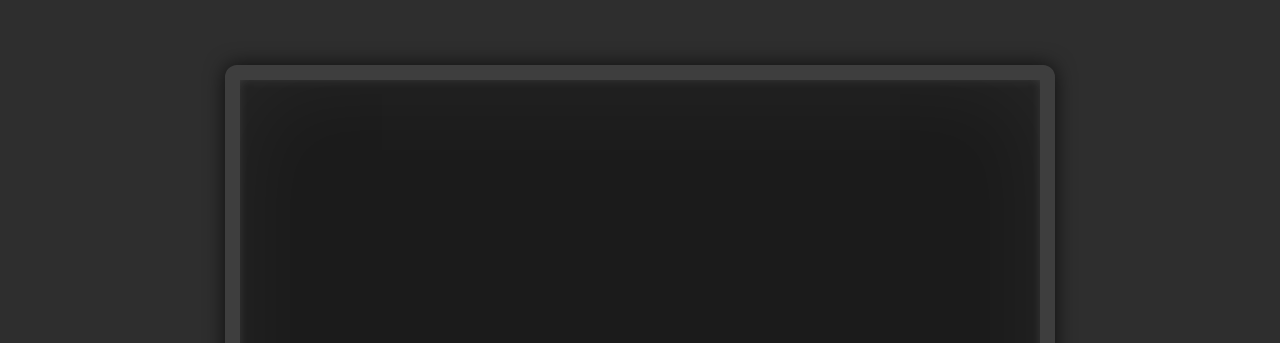
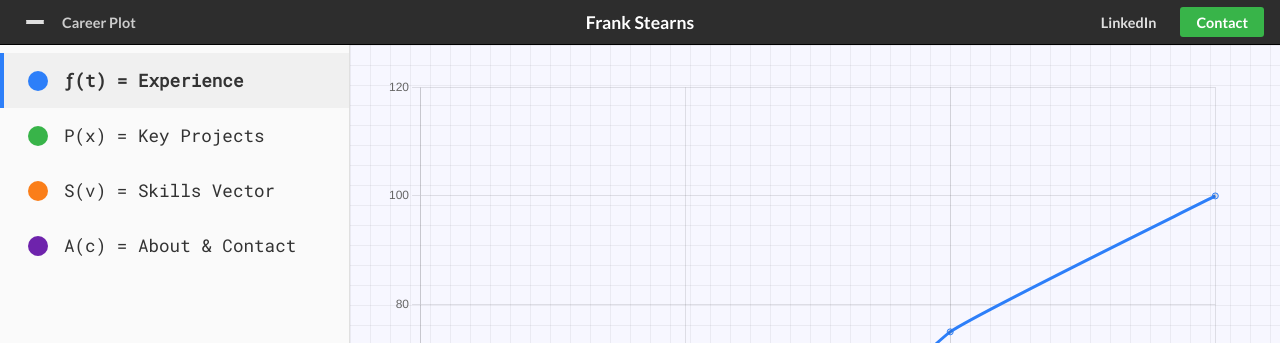
Before and after one commit to FrankStearns/FrankStearns.github.io, a plain HTML site: page index.html in a window 1280 px wide. Shown: the top 343 px of the page. Drawn offline with nearby package versions, Linux system fonts and the light colour scheme.

Commit message:
Initial implementation with Desmos design

```diff
--- a/index.html
+++ b/index.html
@@ -1,13 +1,65 @@
 <!DOCTYPE html>
 <html lang="en">
 <head>
-  <meta charset="UTF-8">
-  <title>Frank Stearns</title>
-  <link rel="stylesheet" href="style.css">
+    <meta charset="UTF-8">
+    <meta name="viewport" content="width=device-width, initial-scale=1.0">
+    <title>Frank Stearns | Career Plot</title>
+    <link rel="stylesheet" href="style.css">
+    <link rel="preconnect" href="https://fonts.googleapis.com">
+    <link rel="preconnect" href="https://fonts.gstatic" crossorigin>
+    <link href="https://fonts.googleapis.com/css2?family=Lato:wght@400;700&family=Roboto+Mono&display=swap" rel="stylesheet">
 </head>
 <body>
-  <div class="chalkboard">
-    <h1>Frank Stearns</h1>
-  </div>
+    <header class="top-header">
+        <div class="header-section header-left">
+            <button class="hamburger-icon">
+                <span></span>
+                <span></span>
+                <span></span>
+            </button>
+            <span class="graph-title">Career Plot</span>
+        </div>
+        <div class="header-section header-middle">
+            <span class="user-name">Frank Stearns</span>
+        </div>
+        <div class="header-section header-right">
+            <a href="https://www.linkedin.com/in/frank-stearns/" target="_blank" class="header-button">LinkedIn</a>
+            <a href="mailto:dstearns@colgate.edu" class="header-button signup">Contact</a>
+        </div>
+    </header>
+
+    <div class="desmos-container">
+        <aside class="sidebar">
+            <div class="expression-list">
+                <div class="expression-item" data-section="experience">
+                    <span class="color-icon" style="background-color: #2d7ff9;"></span>
+                    <code>ƒ(t) = Experience</code>
+                </div>
+                <div class="expression-item" data-section="projects">
+                    <span class="color-icon" style="background-color: #38b449;"></span>
+                    <code>P(x) = Key Projects</code>
+                </div>
+                <div class="expression-item" data-section="skills">
+                    <span class="color-icon" style="background-color: #fa7e19;"></span>
+                    <code>S(v) = Skills Vector</code>
+                </div>
+                <div class="expression-item" data-section="about">
+                    <span class="color-icon" style="background-color: #6e23ac;"></span>
+                    <code>A(c) = About & Contact</code>
+                </div>
+            </div>
+            <div class="add-expression">
+                <a href="./Frank-Stearns-Resume.pdf" download>+ Download PDF</a>
+            </div>
+        </aside>
+
+        <main class="main-pane">
+            <div id="content-display"></div>
+            <canvas id="chart-canvas"></canvas>
+        </main>
+    </div>
+
+    <script src="https://cdn.jsdelivr.net/npm/chart.js"></script>
+    <script src="script.js"></script>
 </body>
 </html>
--- /dev/null
+++ b/script.js
@@ -0,0 +1,124 @@
+document.addEventListener('DOMContentLoaded', function() {
+    const sidebarItems = document.querySelectorAll('.expression-item');
+    const chartCanvas = document.getElementById('chart-canvas');
+    const contentDisplay = document.getElementById('content-display');
+    const ctx = chartCanvas.getContext('2d');
+    let currentChart = null; // To hold the active chart instance
+
+    // --- DATA FOR VISUALIZATIONS ---
+    const data = {
+        experience: {
+            labels: ['Colgate Start', 'Select Health', 'Walmart', 'Graduation'],
+            datasets: [{
+                label: 'Career Trajectory',
+                data: [10, 30, 75, 100],
+                borderColor: '#2d7ff9',
+                tension: 0.1,
+                fill: false,
+            }]
+        },
+        skills: {
+            labels: ['Java/Python', 'Quantitative Methods', 'SQL', 'Data Pipelines', 'AI/LLMs', 'MATLAB'],
+            datasets: [{
+                label: 'Proficiency',
+                data: [90, 95, 85, 80, 75, 90],
+                backgroundColor: 'rgba(250, 126, 25, 0.2)',
+                borderColor: '#fa7e19',
+                pointBackgroundColor: '#fa7e19',
+            }]
+        }
+    };
+
+    // --- RENDER FUNCTIONS ---
+    function clearPane() {
+        // --- THIS IS THE FIX ---
+        // If a chart instance exists, destroy it before creating a new one.
+        if (currentChart) {
+            currentChart.destroy();
+        }
+        // -----------------------
+
+        chartCanvas.style.display = 'none';
+        contentDisplay.style.display = 'none';
+        contentDisplay.innerHTML = '';
+    }
+
+    function renderExperience() {
+        chartCanvas.style.display = 'block';
+        currentChart = new Chart(ctx, {
+            type: 'line',
+            data: data.experience,
+            options: {
+                responsive: true,
+                maintainAspectRatio: false,
+                plugins: { legend: { display: false } },
+                scales: { y: { beginAtZero: true, suggestedMax: 110 } }
+            }
+        });
+    }
+
+    function renderSkills() {
+        chartCanvas.style.display = 'block';
+        currentChart = new Chart(ctx, {
+            type: 'radar',
+            data: data.skills,
+            options: {
+                responsive: true,
+                maintainAspectRatio: false,
+                plugins: { legend: { display: false } },
+                scales: { r: { beginAtZero: true, max: 100, pointLabels: { font: { size: 14 } } } }
+            }
+        });
+    }
+
+    function renderProjects() {
+        contentDisplay.style.display = 'block';
+        contentDisplay.innerHTML = `
+            <div class="project-card">
+                <h3>Otto @ Walmart Global Tech</h3>
+                <p>Developed Walmart's proprietary automated testing tool using Java and GPT-4.1 LLMs. [cite_start]Generated 150K+ lines of code, saving $23K-$30K in development costs[cite: 12, 13].</p>
+            </div>
+            <div class="project-card">
+                <h3>Actuarial Analysis @ Select Health</h3>
+                [cite_start]<p>Applied statistical methods to set ACA rates for 400K+ individuals [cite: 19][cite_start], implementing initiatives that led to a 60% reduction in per-encounter costs[cite: 21].</p>
+            </div>
+        `;
+    }
+
+    function renderAbout() {
+        contentDisplay.style.display = 'block';
+        contentDisplay.innerHTML = `
+            <div class="project-card">
+                <h3>About & Contact</h3>
+                [cite_start]<p>I'm a senior at Colgate University passionate about solving complex problems at the intersection of math, technology, and finance[cite: 5, 6]. [cite_start]Outside of academics, I'm the captain of the Alpine Ski Team and host a weekly music history show on WRCU FM[cite: 35, 40].</p>
+                [cite_start]<p><strong>Email:</strong> dstearns@colgate.edu [cite: 2]</p>
+            </div>
+        `;
+    }
+
+    // Mapping from data-section attribute to render function
+    const renderMap = {
+        experience: renderExperience,
+        projects: renderProjects,
+        skills: renderSkills,
+        about: renderAbout
+    };
+
+    // --- EVENT LISTENERS ---
+    sidebarItems.forEach(item => {
+        item.addEventListener('click', () => {
+            const section = item.dataset.section;
+
+            sidebarItems.forEach(i => i.classList.remove('is-active'));
+            item.classList.add('is-active');
+
+            clearPane();
+            if (renderMap[section]) {
+                renderMap[section]();
+            }
+        });
+    });
+
+    // Plot the first section on initial load
+    document.querySelector('.expression-item[data-section="experience"]').click();
+});
--- a/style.css
+++ b/style.css
@@ -1,38 +1,159 @@
-/* Import a chalk-like font */
-@import url('https://fonts.googleapis.com/css2?family=Shadows+Into+Light&display=swap');
-
+:root {
+    --desmos-bg: #f7f7ff;
+    --sidebar-bg: #fafafa;
+    --border-color: #e0e0e0;
+    --text-color: #333;
+    --header-bg: #2d2d2d;
+    --desmos-blue: #2d7ff9;
+    --desmos-green: #38b449;
+    --font-sans: 'Lato', sans-serif;
+    --font-mono: 'Roboto Mono', monospace;
+}
+* { box-sizing: border-box; margin: 0; padding: 0; }
 body {
-  margin: 0;
-  padding: 0;
-  font-family: 'Shadows Into Light', cursive;
-  background: #2e2e2e;
-  height: 100vh;
-  display: flex;
-  justify-content: center;
-  align-items: center;
+    font-family: var(--font-sans);
+    background-color: var(--desmos-bg);
+    color: var(--text-color);
+    overflow: hidden;
 }
 
-/* Chalkboard effect */
-.chalkboard {
-  background: #1b1b1b;
-  border: 15px solid #3e3e3e;
-  border-radius: 12px;
-  width: 80%;
-  max-width: 800px;
-  height: 80%;
-  box-shadow: inset 0 0 100px rgba(255, 255, 255, 0.05),
-              inset 0 0 10px rgba(255, 255, 255, 0.1),
-              0 0 20px rgba(0,0,0,0.7);
-  display: flex;
-  justify-content: center;
-  align-items: center;
+/* New Top Header Styling */
+.top-header {
+    height: 45px;
+    background-color: var(--header-bg);
+    color: #e0e0e0;
+    display: flex;
+    align-items: center;
+    justify-content: space-between;
+    padding: 0 1rem;
+    font-weight: 700;
+    font-size: 0.9rem;
+    border-bottom: 1px solid #000;
 }
 
-/* Chalk text */
-h1 {
-  font-size: 4em;
-  color: #f5f5f5;
-  text-shadow: 2px 2px 0 #000,
-               -2px -2px 0 #000,
-               1px 1px 5px rgba(255, 255, 255, 0.3);
+.header-section { display: flex; align-items: center; }
+.header-left { flex: 1; justify-content: flex-start; }
+.header-middle { flex: 1; justify-content: center; }
+.header-right { flex: 1; justify-content: flex-end; }
+
+.hamburger-icon {
+    background: none;
+    border: none;
+    cursor: pointer;
+    padding: 10px;
+    display: flex;
+    flex-direction: column;
+    justify-content: space-around;
+    height: 24px;
 }
+.hamburger-icon span {
+    display: block;
+    width: 18px;
+    height: 2px;
+    background: #e0e0e0;
+    border-radius: 1px;
+}
+
+.graph-title {
+    margin-left: 0.5rem;
+    color: #ccc;
+}
+
+.user-name {
+    font-size: 1.1rem;
+    font-weight: 700;
+    color: white;
+}
+
+.header-button {
+    text-decoration: none;
+    color: #e0e0e0;
+    padding: 0.4rem 1rem;
+    border-radius: 3px;
+    margin-left: 0.5rem;
+    transition: background-color 0.2s;
+}
+.header-button:hover { background-color: #444; }
+.header-button.signup {
+    background-color: var(--desmos-green);
+    color: white;
+}
+.header-button.signup:hover { background-color: #2a8c37; }
+
+
+/* Main Container now fills space BELOW the header */
+.desmos-container {
+    display: flex;
+    height: calc(100vh - 45px);
+}
+
+/* Sidebar Styling */
+.sidebar {
+    width: 350px;
+    background: var(--sidebar-bg);
+    border-right: 1px solid var(--border-color);
+    display: flex;
+    flex-direction: column;
+}
+.expression-list {
+    flex-grow: 1;
+    padding-top: 0.5rem;
+}
+.expression-item {
+    padding: 1rem 1.5rem;
+    display: flex;
+    align-items: center;
+    cursor: pointer;
+    border-left: 4px solid transparent;
+    transition: background-color 0.2s, border-left-color 0.2s;
+}
+.expression-item:hover { background-color: #f0f0f0; }
+.expression-item.is-active { border-left-color: var(--desmos-blue); font-weight: 700; background-color: #f0f0f0;}
+.color-icon { width: 20px; height: 20px; border-radius: 50%; margin-right: 1rem; flex-shrink: 0; }
+.expression-item code { font-family: var(--font-mono); font-size: 1.1rem; }
+
+.add-expression {
+    padding: 1.5rem;
+    border-top: 1px solid var(--border-color);
+    text-align: center;
+}
+.add-expression a {
+    display: block;
+    width: 100%;
+    background: var(--desmos-green);
+    color: white;
+    text-decoration: none;
+    padding: 0.75rem;
+    border-radius: 5px;
+    font-weight: 700;
+    transition: background-color 0.2s;
+}
+.add-expression a:hover { background: #2a8c37; }
+
+
+/* Main Pane "Graph" Styling */
+.main-pane {
+    flex-grow: 1;
+    position: relative;
+    padding: 2rem;
+    background-image: linear-gradient(rgba(0,0,0,0.05) 1px, transparent 1px),
+                      linear-gradient(90deg, rgba(0,0,0,0.05) 1px, transparent 1px);
+    background-size: 20px 20px;
+}
+#chart-canvas { display: none; }
+#content-display { display: none; animation: plot-content 0.5s ease-out; }
+@keyframes plot-content {
+    from { opacity: 0; transform: translateY(20px); }
+    to { opacity: 1; transform: translateY(0); }
+}
+
+/* Project Card Styling */
+.project-card {
+    background: white;
+    padding: 1.5rem;
+    margin-bottom: 1.5rem;
+    border-radius: 5px;
+    box-shadow: 0 4px 6px rgba(0,0,0,0.1);
+}
+.project-card h3 { color: var(--desmos-green); margin-bottom: 0.5rem; }
+.project-card p { line-height: 1.6; }
```
